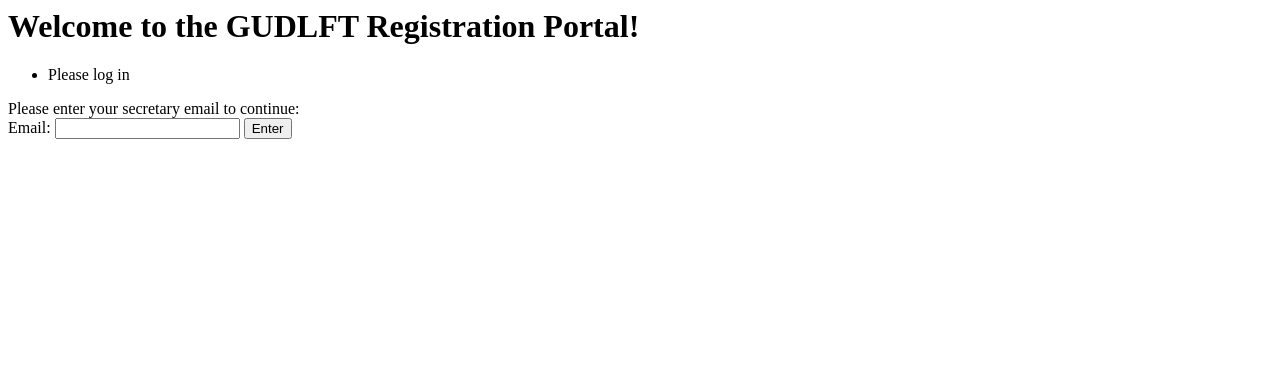
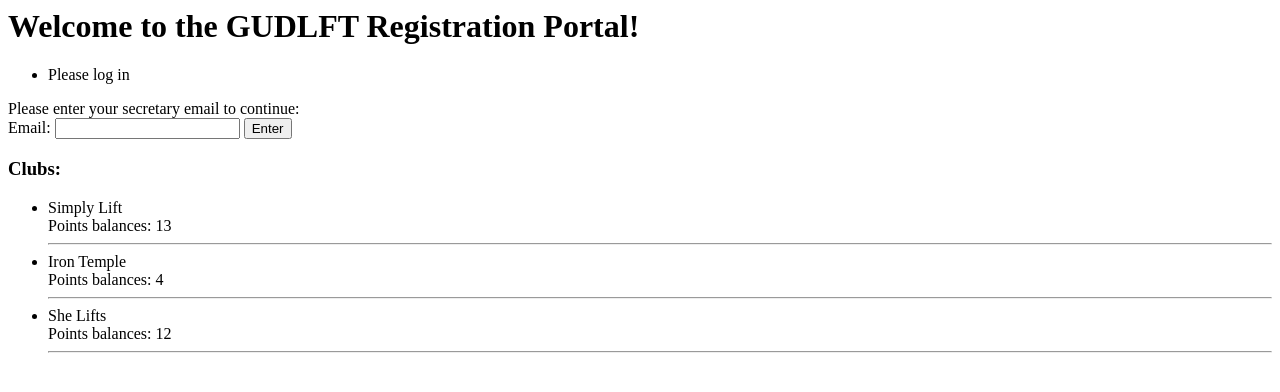
Before and after one commit to GuillaumeFerreira/Projet_11_Gudlft_Web_Python, a Flask app: page /book/1/1 in a window 1280 px wide. Shown: the top 392 px of the page. Run offline with Flask 2, Linux system fonts and the light colour scheme.

Commit message:
ajout pour phase 2

```diff
--- a/templates/index.html
+++ b/templates/index.html
@@ -20,7 +20,19 @@
         <input type="email" name="email" id=""/>
         <button type="submit">Enter</button>
     </form>
+     <h3>Clubs:</h3>
+    <ul>
+        {% for comp in clubs %}
+        <li>
+            {{comp['name']}}<br />
 
+            Points balances: {{comp['points']}}
+
+        </li>
+        <hr />
+        {% endfor %}
+
+    </ul>
     {%endwith%}
 </body>
 </html>
```
